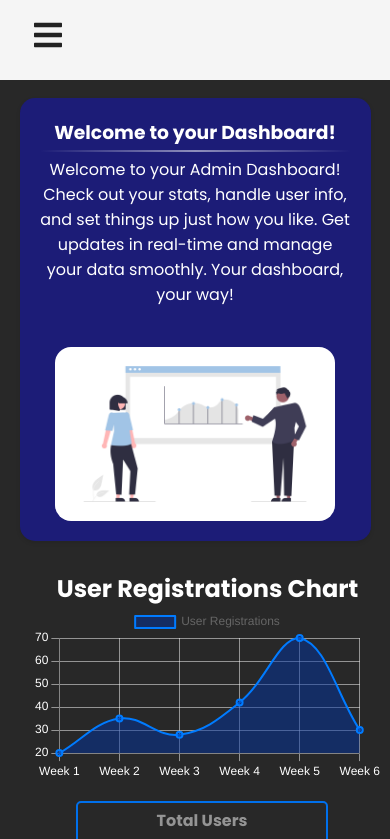
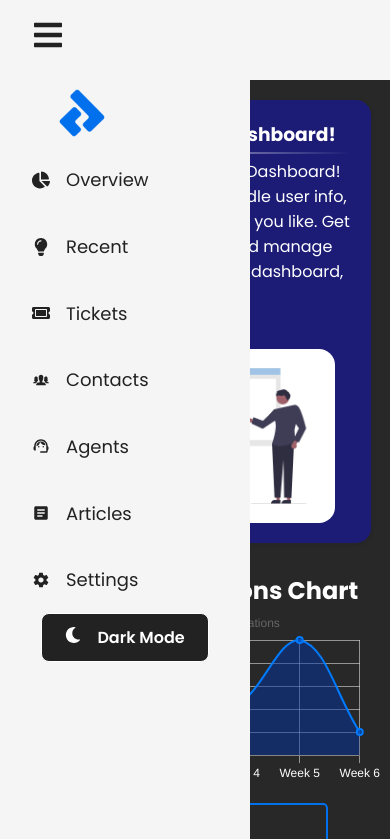
Before and after one commit to edberv1/DevLobby, a React (Create React App) app: page /admin in a window 390 px wide. Shown: the top 839 px of the page. Built offline with nearby package versions, Linux system fonts and the light colour scheme; sample sign-in values are in the browser's storage.

Commit message:
Dark mode and sidebar fixes

```diff
--- a/src/components/Pages/LayoutAdmin/LayoutAdmin.scss
+++ b/src/components/Pages/LayoutAdmin/LayoutAdmin.scss
@@ -1,6 +1,21 @@
 .adminLayout {
   background-color: #282828;
+  padding-left: 250px;
+
+  @media screen and (max-width: 768px) {
+    padding-left: 0;
+  }
+
+  @media screen and (max-width: 1024px) {
+    padding-left: 0;
+  }
+
+
 }
+
+
+
+
 
 .dark-mode {
   //Sidebar
@@ -97,6 +112,21 @@
   }
 
 
+  //Task Manager
+  .dashboard-task-manager {
+    background-color: #1a1a1a;
+    header {
+      .title-container {
+        .title {
+          color: white;
+
+        }
+      }
+    }
+      .task-text {
+        color: white;
+      }
+  }
 
 
 }
--- a/src/components/Pages/LayoutAdmin/index.jsx
+++ b/src/components/Pages/LayoutAdmin/index.jsx
@@ -7,7 +7,6 @@ import BigChartAndStats from "../../organisms/BigChartAndStats";
 import SmallChartsCombined from "../../organisms/SmallChartsCombined";
 import { Navigate } from "react-router-dom";
 import UserTable from "../../molecules/UserTable";
-import ModalDemo from "../../organisms/ModalDemo";
 import DashboardCardAndTaskManager from "../../organisms/DashboardCardAndTaskManager";
 import "./LayoutAdmin.scss";
 
@@ -20,13 +19,12 @@ const AdminLayout = () => {
       {isLoggedIn ? (
         <div className={isDarkMode ? "adminLayout dark-mode" : "adminLayout"}>
           <Sidebar />
-          <button onClick={logout}>Logout</button>
-          <ModalDemo />
+          {/* <button onClick={logout}>Logout</button> */}
           <AdminHeaderComponent />
           <BigChartAndStats />
           <SmallChartsCombined />
           <DashboardCardAndTaskManager />
-          <UserTable></UserTable>
+          <UserTable />
         </div>
       ) : (
         <Navigate to="/login" />
--- a/src/components/molecules/Sidebar/Sidebar.scss
+++ b/src/components/molecules/Sidebar/Sidebar.scss
@@ -7,16 +7,12 @@
   display: flex;
   justify-content: flex-start;
   align-items: center;
-
+  position: relative;
 
   .menu-bars {
-    margin-left: 2rem;
-    font-size: 2rem;
-    background: none;
-    color: #222222;
+    display: none;
   }
 }
-
 
 .sidebar-menu {
   background-color: #f5f5f5;
@@ -30,7 +26,16 @@
   transition: 850ms;
   z-index: 5;
 
+  ul {
+    img {
+      width: 100px;
+      height: 100px;
+    }
 
+    span {
+      margin-left: 16px;
+    }
+  }
 
   &.active {
     left: 0;
@@ -38,15 +43,10 @@
     transition: 350ms;
 
     .menu-bars {
-      margin-left: 2rem;
-      font-size: 2rem;
-      background: none;
-      color: #222222;
+      display: none;
     }
   }
 }
-
-
 
 .sidebar-text {
   display: flex;
@@ -54,7 +54,7 @@
   align-items: center;
   padding: 8px 0px 8px 16px;
   list-style: none;
-  height: 60px;
+  height: 6vh;
 
   a {
     text-decoration: none;
@@ -86,18 +86,6 @@
   align-items: center;
 }
 
-ul {
-    img {
-    max-width: 100%;
-    max-height: 100%;
-    width: 80%;
-    height: 20%;
-  }
-  span {
-      margin-left: 16px;
-    }
-}
-
 .dark-mode-button-container {
   position: absolute;
   left: 50%;
@@ -123,32 +111,33 @@ ul {
 
 @media screen and (max-width: 768px) {
   .sidebar-menu {
-    width: 200px;
+    width: 250px;
+    height: 100vh;
+  }
+}
 
-    img {
-      display: none;
+@media screen and (max-width: 1024px) {
+  .sidebar-menu {
+    width: 250px;
+    height: 100vh;
+  }
+  .sidebar {
+    .menu-bars {
+      display: block;
+      margin-left: 2rem;
+      font-size: 2rem;
+      background: none;
+      color: #222222;
     }
+  }
+  .sidebar-text {
+    height: 6vh;
   }
 }
 
 @media screen and (max-width: 1380px) {
   .sidebar-menu {
-    width: 200px;
-
-    img {
-      display: none;
-    }
+    width: 250px;
+    height: 100vh;
   }
 }
-
-@media screen and (max-width: 1024px) {
-  .sidebar-menu {
-    width: 200px;
-
-
-  }
-
-  .sidebar-text {
-    height: 50px;
-  }
-}
--- a/src/components/molecules/Sidebar/SidebarData.js
+++ b/src/components/molecules/Sidebar/SidebarData.js
@@ -2,8 +2,16 @@ import React from 'react';
 import { FaChartPie, FaLightbulb, FaTicketAlt } from 'react-icons/fa'
 import { IoIosPeople, IoMdSettings } from 'react-icons/io'
 import { MdArticle, MdOutlineSupportAgent } from 'react-icons/md'
+import Logo from "../../../assets/images/icon.png";
 
 export const SidebarData = [
+
+  {
+    title: '',
+    path: '/',
+    icon: <img src={Logo} alt="Logo" />,
+    cName: 'sidebar-text'
+  },
   {
     title: 'Overview',
     path: '/',
--- a/src/components/molecules/Sidebar/index.jsx
+++ b/src/components/molecules/Sidebar/index.jsx
@@ -5,13 +5,12 @@ import * as AiIcons from "react-icons/ai";
 import { Link } from "react-router-dom";
 import { SidebarData } from "./SidebarData";
 import "./Sidebar.scss";
-import Logo from "../../../assets/images/icon.png";
 import { DarkModeContext } from "../../../utils/DarkModeContext"; // Update the path according to your project structure
 
 const Sidebar = () => {
   const { isDarkMode, toggleDarkMode } = useContext(DarkModeContext);
 
-  const [sidebar, setSidebar] = useState(false);
+  const [sidebar, setSidebar] = useState(true);
 
   const showSidebar = () => setSidebar(!sidebar);
 
@@ -23,13 +22,12 @@ const Sidebar = () => {
         </Link>
       </div>
       <div className={sidebar ? "sidebar-menu active" : "sidebar-menu"}>
-        <ul className="sidebar-menu-items" onClick={showSidebar}>
+        <ul className="sidebar-menu-items">
           <li className="sidebar-toggle">
             <Link to="#" className="menu-bars">
-              <AiIcons.AiOutlineClose />
+              <AiIcons.AiOutlineClose onClick={showSidebar} />
             </Link>
           </li>
-          <img src={Logo} alt="Logo" />
 
           {SidebarData.map((item, index) => {
             return (
--- a/src/components/molecules/UserTable/UserTable.scss
+++ b/src/components/molecules/UserTable/UserTable.scss
@@ -1,7 +1,6 @@
 .main-table {
   width: 75vw;
   position: relative;
-  margin-left: 250px;
   border-radius: 0.8rem;
   overflow: hidden;
 
```
